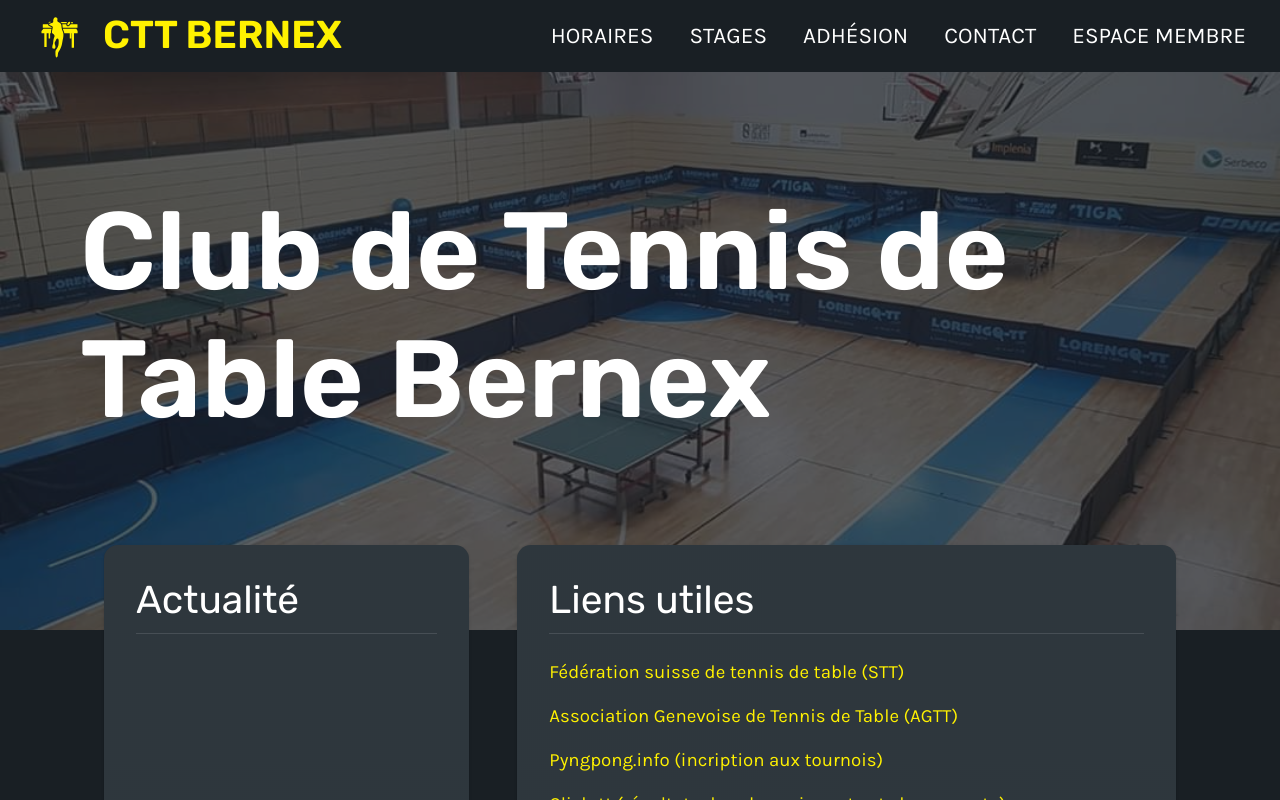
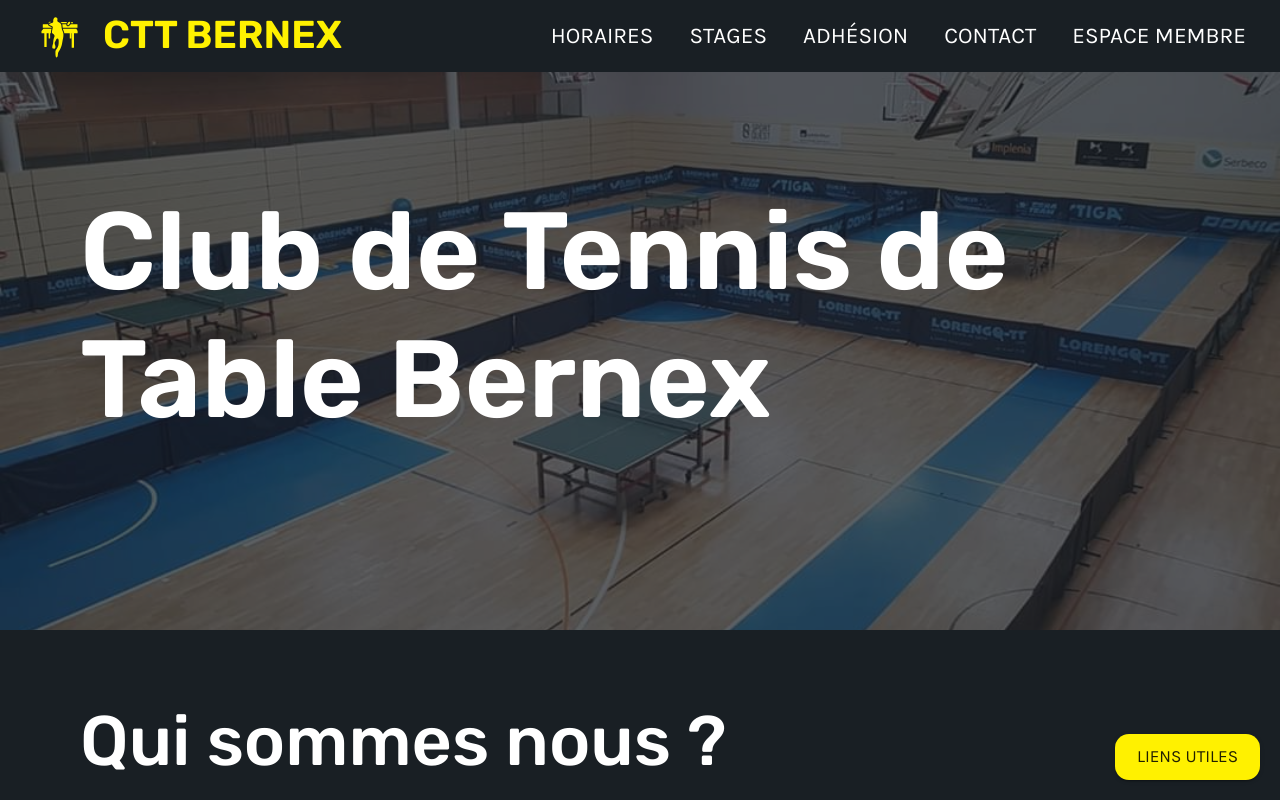
Before and after one commit to mateotiedra/cttb-website, a React (Create React App) app: page / in a window 1280 px wide. Shown: the top 800 px of the page. Built offline with nearby package versions, Linux system fonts and the light colour scheme.

Commit message:
add useful links

```diff
--- a/src/pages/Home/Home.js
+++ b/src/pages/Home/Home.js
@@ -3,12 +3,26 @@ import Navbar from '../../components/Navbar/Navbar';
 
 import { Box } from '@mui/system';
 import imgCarousel1 from '../../assets/images/home-carousel-1.jpeg';
-import { Link, Paper, Typography } from '@mui/material';
+import {
+  Button,
+  Dialog,
+  DialogActions,
+  DialogContent,
+  DialogContentText,
+  DialogTitle,
+  Link,
+  List,
+  ListItem,
+  ListItemText,
+  Paper,
+  Typography,
+} from '@mui/material';
 import SectionDivider from '../../components/SectionDivider/SectionDivider';
 import SectionContainer from '../../components/SectionContainer/SectionContainer';
 import TrainingSchedule from '../../components/TrainingSchedule/TrainingSchedule';
 import Footer from '../../components/Footer/Footer';
 import PreviewCard from '../../components/PreviewCard/PreviewCard';
+import HomeLogic from './HomeLogic';
 
 function TitleSection() {
   return (
@@ -43,51 +57,22 @@ function TitleSection() {
   );
 }
 
-function NewsAndLinksSection() {
-  const usefulLinks = [
-    {
-      title: 'Fédération suisse de tennis de table (STT)',
-      href: 'https://swisstabletennis.ch/',
-    },
-    {
-      title: 'Association Genevoise de Tennis de Table (AGTT)',
-      href: 'https://www.agtt.ch/',
-    },
-    {
-      title: 'Pyngpong.info (incription aux tournois)',
-      href: 'https://pyngpong.info/',
-    },
-    {
-      title: 'Click-tt (résultats des championnats et classements)',
-      href: 'https://www.click-tt.ch/',
-    },
-    {
-      title: 'Fédération Internationale de Tennis de Table (ITTF)',
-      href: 'https://www.ittf.com/',
-    },
-  ];
+function NewsSection() {
   return (
     <>
-      <SectionContainer sx={{ position: 'relative', top: -85, zIndex: 30 }}>
+      <SectionDivider />
+      <SectionContainer>
+        <Typography variant='h2' sx={{ mb: 3 }}>
+          News
+        </Typography>
         <Box
           sx={{
             display: 'flex',
             flexDirection: { xs: 'column', sm: 'column', md: 'row' },
             gap: 6,
-            px: 3,
           }}
         >
           <PreviewCard title='Actualité' to='/actualite' />
-          <PreviewCard title='Liens utiles'>
-            {usefulLinks.map((usefulLink) => (
-              <Link
-                href={usefulLink.href}
-                sx={{ alignSelf: 'flex-start', py: 1 }}
-              >
-                {usefulLink.title}
-              </Link>
-            ))}
-          </PreviewCard>
         </Box>
       </SectionContainer>
     </>
@@ -97,6 +82,7 @@ function NewsAndLinksSection() {
 function WhoSection() {
   return (
     <>
+      <SectionDivider />
       <SectionContainer>
         <Typography variant='h2' sx={{ mb: 3 }}>
           Qui sommes nous ?
@@ -156,16 +142,102 @@ function ContactSection() {
   );
 }
 
+function LinksDialog({ opened, handleOpen, handleClose }) {
+  const usefulLinks = [
+    {
+      title: 'Fédération suisse de tennis de table (STT)',
+      href: 'https://swisstabletennis.ch/',
+    },
+    {
+      title: 'Association Genevoise de Tennis de Table (AGTT)',
+      href: 'https://www.agtt.ch/',
+    },
+    {
+      title: 'Pyngpong.info (incription aux tournois)',
+      href: 'https://pyngpong.info/',
+    },
+    {
+      title: 'Click-tt (résultats des championnats et classements)',
+      href: 'https://www.click-tt.ch/',
+    },
+    {
+      title: 'Fédération Internationale de Tennis de Table (ITTF)',
+      href: 'https://www.ittf.com/',
+    },
+  ];
+  return (
+    <>
+      <Button
+        variant='contained'
+        size='large'
+        sx={{
+          margin: 0,
+          top: 'auto',
+          right: 20,
+          bottom: 20,
+          left: 'auto',
+          position: 'fixed',
+        }}
+        onClick={handleOpen}
+      >
+        Liens utiles
+      </Button>
+      <Dialog
+        open={opened}
+        onClose={handleClose}
+        aria-labelledby='alert-dialog-title'
+        aria-describedby='alert-dialog-description'
+      >
+        <DialogTitle id='alert-dialog-title'>Liens utiles</DialogTitle>
+        <List sx={{ pt: 0 }}>
+          {usefulLinks.map((usefulLink) => (
+            <ListItem
+              button
+              onClick={() => {
+                window.open(usefulLink.href);
+              }}
+              key={usefulLink.title}
+            >
+              <Link
+                sx={{
+                  px: 2,
+                  '&:hover': {
+                    textDecoration: 'none',
+                  },
+                }}
+              >
+                {usefulLink.title}
+              </Link>
+            </ListItem>
+          ))}
+        </List>
+        <DialogActions>
+          <Button onClick={handleClose} autoFocus>
+            Ok
+          </Button>
+        </DialogActions>
+      </Dialog>
+    </>
+  );
+}
+
 function Home() {
+  const { linksDialogOpen, handleCloseLinksDialog, handleOpenLinksDialog } =
+    HomeLogic();
   return (
     <>
       <Navbar />
       <TitleSection />
-      <NewsAndLinksSection />
+      {/* <NewsSection /> */}
       <WhoSection />
       <ScheduleSection />
       <ContactSection />
       <SectionDivider />
+      <LinksDialog
+        opened={linksDialogOpen}
+        handleClose={handleCloseLinksDialog}
+        handleOpen={handleOpenLinksDialog}
+      />
       <Footer />
     </>
   );
--- /dev/null
+++ b/src/pages/Home/HomeLogic.js
@@ -0,0 +1,15 @@
+import { useState } from 'react';
+
+import PageLogicHelper from '../../helpers/PageLogicHelper';
+
+const HomeLogic = () => {
+  const [linksDialogOpen, setLinksDialogOpen] = useState(false);
+
+  const handleCloseLinksDialog = () => setLinksDialogOpen(false);
+
+  const handleOpenLinksDialog = () => setLinksDialogOpen(true);
+
+  return { linksDialogOpen, handleCloseLinksDialog, handleOpenLinksDialog };
+};
+
+export default HomeLogic;
```
